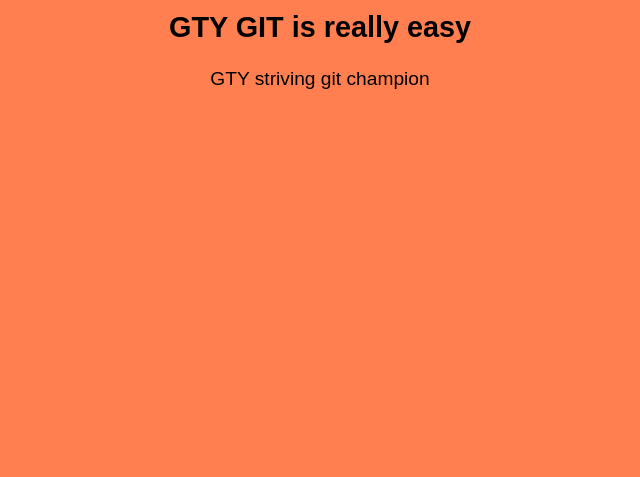
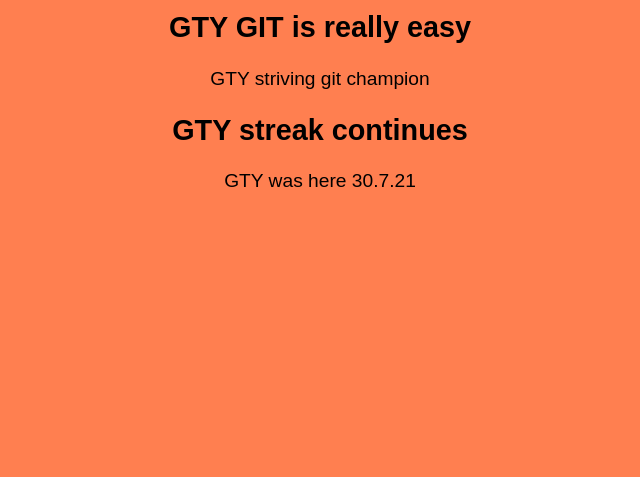
Before and after one commit to hallogitty/XRS6, a plain HTML site: page index.html in a window 1280 px wide. Shown: the part 323-800 px from the top of the page, without its empty margins (320-960 px from the left). Drawn offline with Linux system fonts and the light colour scheme.

Commit message:
GTY continue with more content, one h2, one p

```diff
--- a/index.html
+++ b/index.html
@@ -6,5 +6,7 @@
 <h1>GTY I love GIT</h1>
 <h2>GTY GIT is really easy</h2>
 <p>GTY striving git champion</p>
+<h2>GTY streak continues</h2>
+<p>GTY was here 30.7.21</p>
 </body>
 </html>
```
